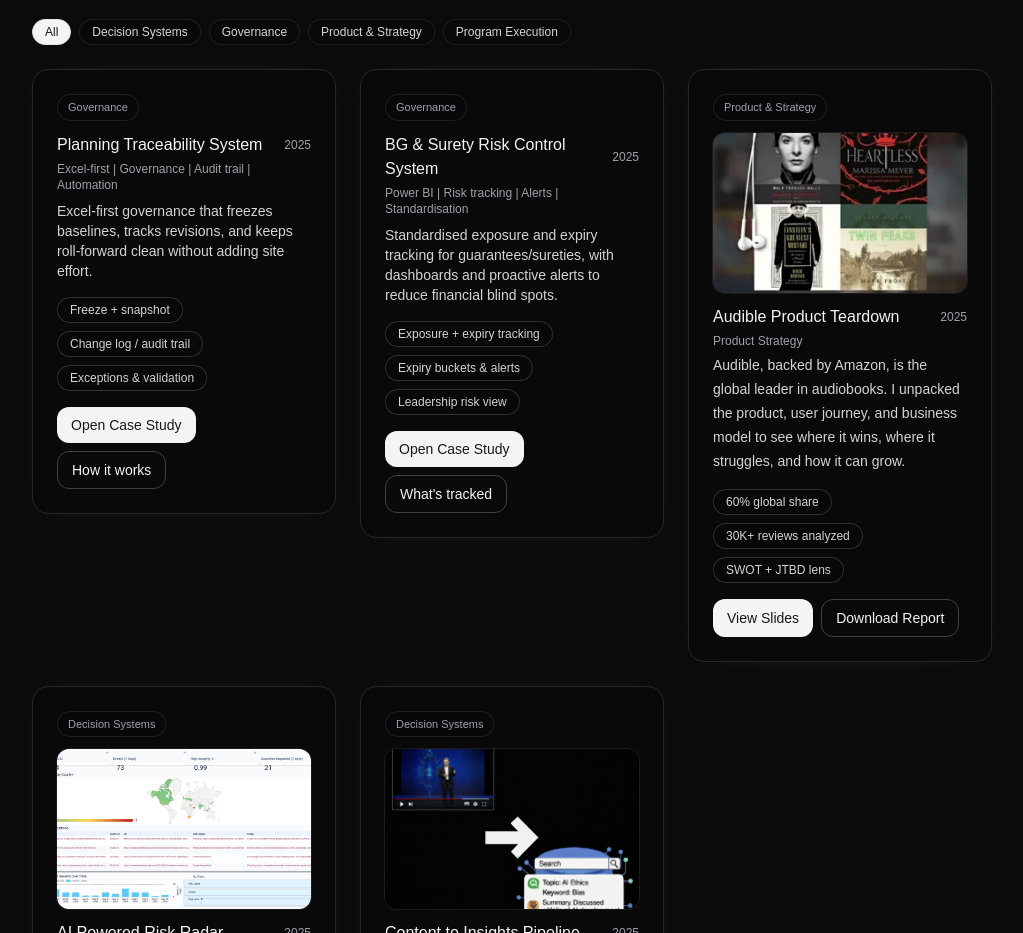
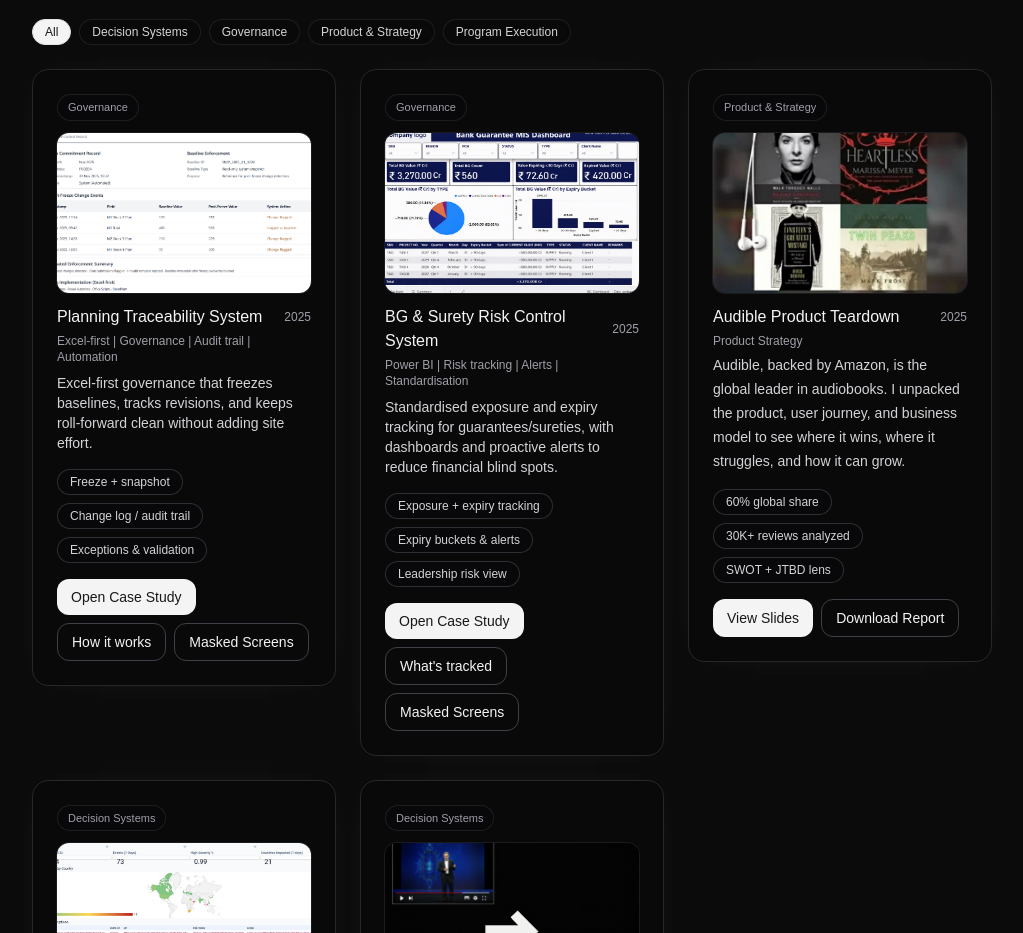
Before and after one commit to bhk1512/bk-portfolio, a Next.js app: page / in a window 1280 px wide. Shown: the part 1845-2778 px from the top of the page, without its empty margins (128-1151 px from the left). Built offline with nearby package versions, Linux system fonts and the light colour scheme.

Commit message:
Buttons working and cover image added

```diff
--- a/src/app/(data)/projects.ts
+++ b/src/app/(data)/projects.ts
@@ -175,10 +175,12 @@
       archetype: "Governance",
       context:
         "Context: Leadership highlighted a recurring issue: rolling plans were being edited mid-month, making reviews subjective and accountability unclear. Rather than forcing teams onto new tools, I made a deliberate design choice to keep the system Excel-first and absorb all complexity through Power Automate and Microsoft Scripts, given that the end users were not tech-savvy and adoption risk was high.",
+      cover: { src: "/images/Planning System/Planning System.png", alt: "Planning Traceability System" },
       metrics: ["Freeze + snapshot", "Change log / audit trail", "Exceptions & validation"],
       actions: [
         { label: "Open Case Study", kind: "modal" },
         { label: "How it works", kind: "modal", scrollTo: "p-approach" },
+        { label: "Masked Screens", kind: "modal", scrollTo: "p-masked" },
       ],
       problem: [
         "Plans were edited silently after submission, breaking accountability.",
@@ -206,6 +208,17 @@
         "Automation must compensate for user constraints, not expose them.",
         "Exception-handling is what makes planning systems usable in the real world.",
       ],
+      maskedScreens: {
+        title: "Masked Screens (Representative)",
+        note: "Screens are masked to protect confidentiality; structure and logic are representative.",
+        items: [
+          {
+            src: "/images/Planning System/Planning System.png",
+            alt: "Planning traceability dashboard (masked)",
+            callouts: ["Baseline freeze status", "Revision log with timestamps", "Exceptions and compliance flags"],
+          },
+        ],
+      },
     },
     {
       id: "bg-surety-risk-control",
@@ -219,10 +232,12 @@
       archetype: "Governance",
       context:
         "Context: Risk was distributed across files/owners; leadership needed one view of exposure and upcoming expiries.",
+      cover: { src: "/images/BG & Surety Risk Control System/BG Dashboard - Masked.png", alt: "BG & Surety Risk Control System" },
       metrics: ["Exposure + expiry tracking", "Expiry buckets & alerts", "Leadership risk view"],
       actions: [
         { label: "Open Case Study", kind: "modal" },
         { label: "What's tracked", kind: "modal", scrollTo: "p-approach" },
+        { label: "Masked Screens", kind: "modal", scrollTo: "p-masked" },
       ],
       problem: [
         "Exposure and expiry data lived across fragmented files and inconsistent formats.",
@@ -245,6 +260,17 @@
         "Expiry buckets and exception handling create real actionability.",
         "Standardisation beats complexity, especially when multiple stakeholders contribute data.",
       ],
+      maskedScreens: {
+        title: "Masked Screens (Representative)",
+        note: "Screens are masked to protect confidentiality; structure and logic are representative.",
+        items: [
+          {
+            src: "/images/BG & Surety Risk Control System/BG Dashboard - Masked.png",
+            alt: "BG & Surety risk dashboard (masked)",
+            callouts: ["Exposure by category and owner", "Expiry buckets with alert flags", "Top risk drivers and exceptions"],
+          },
+        ],
+      },
     },
     {
       id: "audible-product-teardown",
--- a/src/app/(sections)/Projects.tsx
+++ b/src/app/(sections)/Projects.tsx
@@ -156,7 +156,7 @@
                   {project.teardown ? (
                     <TeardownCard project={project} onOpen={openProject} />
                   ) : (
-                    <ProjectCard project={project} />
+                    <ProjectCard project={project} onOpen={openProject} />
                   )}
                 </div>
               </Reveal>
```
Also changed, not shown: public/images/BG & Surety Risk Control System/BG Dashboard - Masked.png (added).
